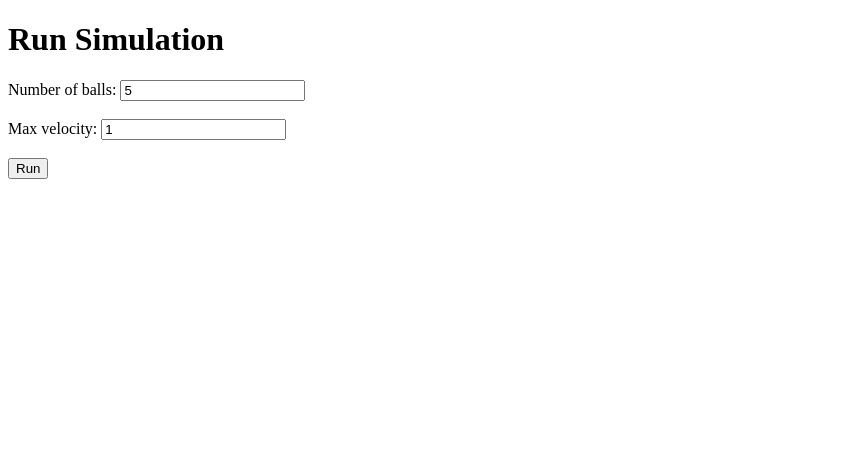
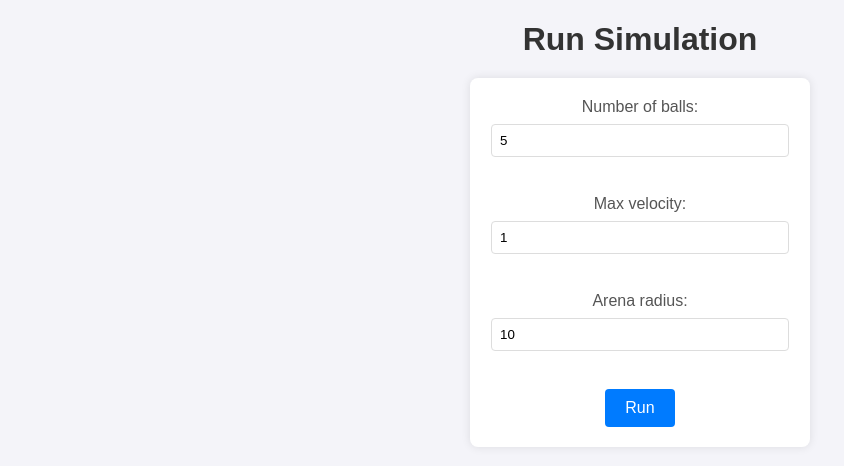
Before and after one commit to edhirst/RPS_Simulation, a Flask app: page / in a window 1280 px wide. Shown: the top 466 px of the page, without its empty margins (0-844 px from the left). Run offline with Flask 3, Linux system fonts and the light colour scheme.

Commit message:
Make arena radius configurable

```diff
--- a/app.py
+++ b/app.py
@@ -1,15 +1,19 @@
-from flask import Flask, render_template, Response, request
-import matplotlib.pyplot as plt
-import matplotlib.animation as animation
-import numpy as np
 import io
 from typing import List
-from simulation import Ball, check_collision, resolve_collision, IMAGES, image_pathroot, build_balls, build_plot
+
+import matplotlib.animation as animation
+import matplotlib.image as mpimg
+import matplotlib.pyplot as plt
+import numpy as np
+from flask import Flask, Response, render_template, request
 from matplotlib.font_manager import FontProperties
-from matplotlib.offsetbox import OffsetImage, AnnotationBbox
-import matplotlib.image as mpimg
+from matplotlib.offsetbox import AnnotationBbox, OffsetImage
+
+from simulation import (IMAGES, Ball, build_balls, build_plot, check_collision,
+                        image_pathroot, resolve_collision)
 
 app = Flask(__name__)
+
 
 def animate(frame, balls: List[Ball], ax, dt, bounds, centre_bounds):
     for ball in balls:
@@ -74,15 +78,17 @@ def animate(frame, balls: List[Ball], ax, dt, bounds, centre_bounds):
 
     return artists
 
-@app.route('/')
+
+@app.route("/")
 def index():
-    return render_template('index.html')
+    return render_template("index.html")
 
-@app.route('/run_simulation')
+
+@app.route("/run_simulation")
 def run_simulation():
     try:
-        number_balls = int(request.args.get('param1', 10))
-        max_velocity = float(request.args.get('param2', 2.0))
+        number_balls = int(request.args.get("param1", 10))
+        max_velocity = float(request.args.get("param2", 2.0))
 
         # Error handling for number of balls
         if number_balls < 1:
@@ -101,9 +107,11 @@ def run_simulation():
         max_velocity = 2.0
 
     # Further hyperparameters
-    arena_radius = 10.0
+    arena_radius = int(request.args.get("param3", 20.0))
     ball_radius = min(1.0, np.sqrt((4 * arena_radius) * 0.35 / number_balls))
-    random_balltype_init = False  # ...when True the ball species are initialised completely randomly
+    random_balltype_init = (
+        False  # ...when True the ball species are initialised completely randomly
+    )
 
     # Bonus ball hyperparameters
     bonus_ball = False
@@ -136,14 +144,16 @@ def run_simulation():
                 centre_bounds,
             )  # Update the ball positions
             buf = io.BytesIO()
-            plt.savefig(buf, format='jpeg')
+            plt.savefig(buf, format="jpeg")
             buf.seek(0)
             frame = buf.getvalue()
-            yield (b'--frame\r\n'
-                   b'Content-Type: image/jpeg\r\n\r\n' + frame + b'\r\n')
+            yield (b"--frame\r\n" b"Content-Type: image/jpeg\r\n\r\n" + frame + b"\r\n")
             buf.close()
 
-    return Response(generate_frames(), mimetype='multipart/x-mixed-replace; boundary=frame')
+    return Response(
+        generate_frames(), mimetype="multipart/x-mixed-replace; boundary=frame"
+    )
 
-if __name__ == '__main__':
+
+if __name__ == "__main__":
     app.run(debug=True)
--- a/simulation.py
+++ b/simulation.py
@@ -12,7 +12,6 @@ from typing import Dict, List
 import matplotlib.animation as animation
 import matplotlib.image as mpimg
 import matplotlib.pyplot as plt
-
 # Import libraries
 import numpy as np
 from matplotlib.backends.backend_agg import FigureCanvasAgg as FigureCanvas
--- /dev/null
+++ b/static/styles.css
@@ -0,0 +1,65 @@
+/* General styles */
+body {
+    font-family: Arial, sans-serif;
+    background-color: #f4f4f9;
+    margin: 0;
+    padding: 0;
+    display: flex;
+    flex-direction: column;
+    align-items: center;
+    justify-content: center;
+}
+
+h1 {
+    color: #333;
+    margin-bottom: 20px;
+}
+
+/* Form styles */
+form {
+    background: #fff;
+    padding: 20px;
+    border-radius: 8px;
+    box-shadow: 0 0 10px rgba(0, 0, 0, 0.1);
+    width: 300px;
+    text-align: center;
+}
+
+label {
+    display: block;
+    margin-bottom: 8px;
+    color: #555;
+}
+
+input[type="text"] {
+    width: calc(100% - 20px);
+    padding: 8px;
+    margin-bottom: 20px;
+    border: 1px solid #ddd;
+    border-radius: 4px;
+}
+
+button {
+    background-color: #007bff;
+    color: white;
+    padding: 10px 20px;
+    border: none;
+    border-radius: 4px;
+    cursor: pointer;
+    font-size: 16px;
+}
+
+button:hover {
+    background-color: #0056b3;
+}
+
+/* Result styles */
+#result {
+    margin-top: 20px;
+}
+
+#animation {
+    max-width: 100%;
+    border: 1px solid #ddd;
+    border-radius: 8px;
+}
--- a/templates/index.html
+++ b/templates/index.html
@@ -3,7 +3,8 @@
 <head>
     <meta charset="UTF-8">
     <meta name="viewport" content="width=device-width, initial-scale=1.0">
-    <title>Bouncing Balls Simulation</title>
+    <title>RPS-off</title>
+    <link rel="stylesheet" type="text/css" href="{{ url_for('static', filename='styles.css') }}">
 </head>
 <body>
     <h1>Run Simulation</h1>
@@ -12,6 +13,8 @@
         <input type="text" id="param1" name="param1" value="5"><br><br>
         <label for="param2">Max velocity:</label>
         <input type="text" id="param2" name="param2" value="1"><br><br>
+        <label for="param3">Arena radius:</label>
+        <input type="text" id="param3" name="param3" value="10"><br><br>
         <button type="submit">Run</button>
     </form>
     <div id="result">
@@ -23,8 +26,9 @@
             event.preventDefault();
             const param1 = document.getElementById('param1').value;
             const param2 = document.getElementById('param2').value;
+            const param3 = document.getElementById('param3').value;
 
-            const url = `/run_simulation?param1=${encodeURIComponent(param1)}&param2=${encodeURIComponent(param2)}`;
+            const url = `/run_simulation?param1=${encodeURIComponent(param1)}&param2=${encodeURIComponent(param2)}&param3=${encodeURIComponent(param3)}`;
             document.getElementById('animation').src = url;
             document.getElementById('animation').style.display = 'block';
         });
```
